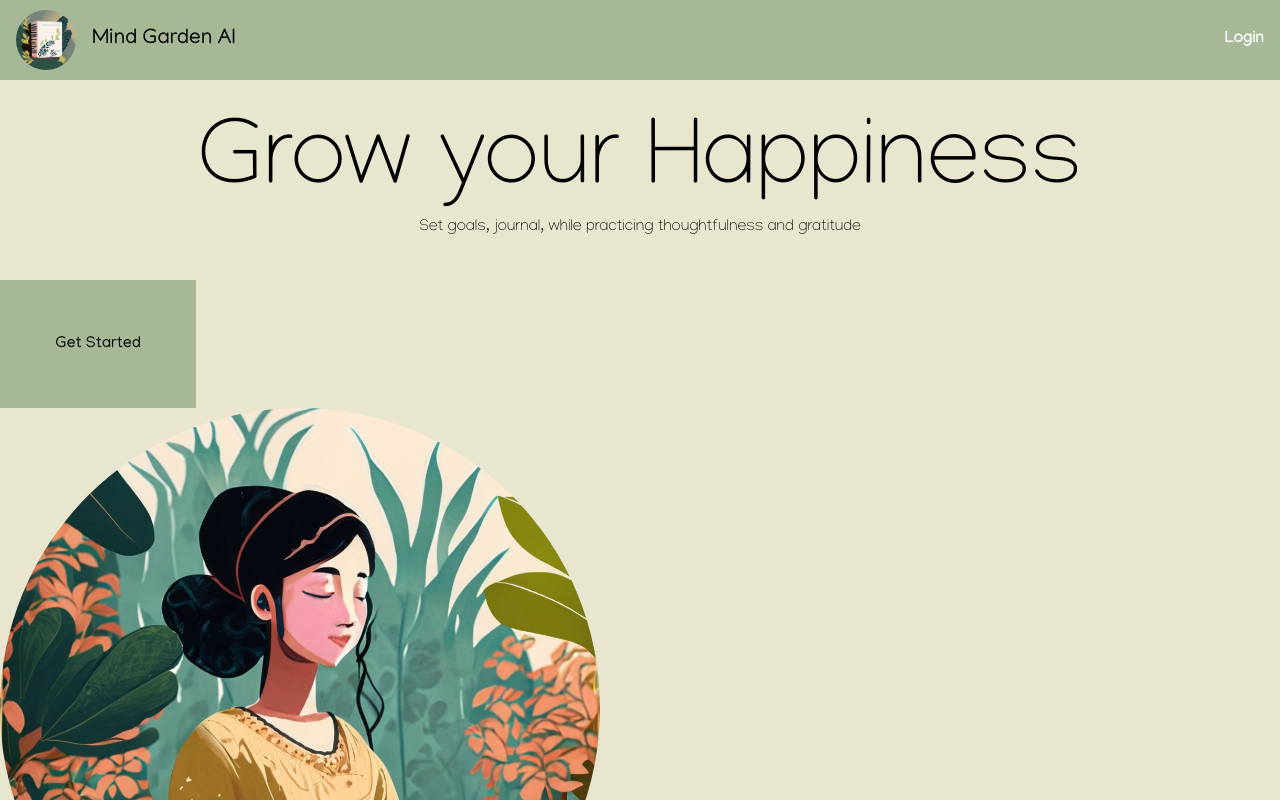
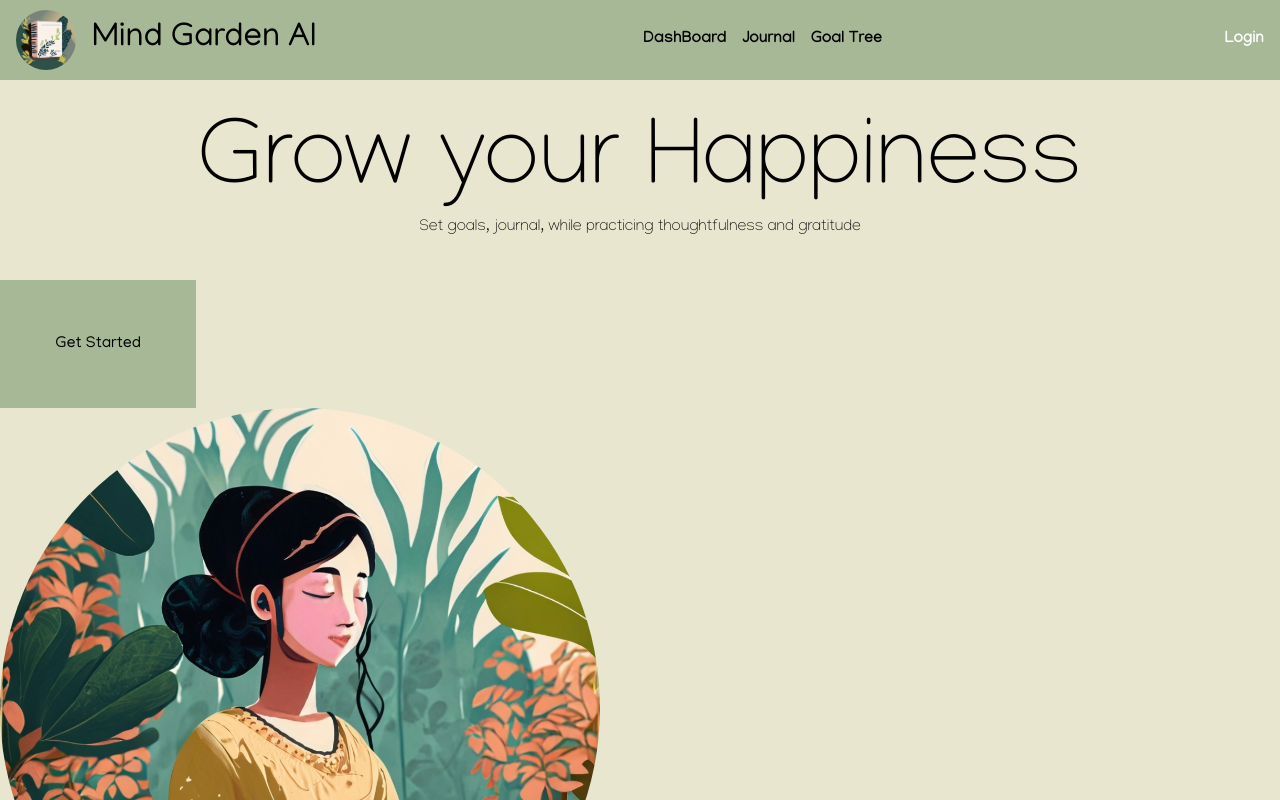
Before and after one commit to MindGardenAI/Web-UI, a Next.js app in the folder web/: page / in a window 1280 px wide. Shown: the top 800 px of the page. Built offline with nearby package versions, Linux system fonts and the light colour scheme.

Commit message:
Changed the Navbar; added the titles for navigation

```diff
--- a/web/app/components/navigation/index.tsx
+++ b/web/app/components/navigation/index.tsx
@@ -18,8 +18,16 @@ const Navbar = () => {
           <div className="flex justify-between items-center h-full">
             <div className="flex gap-4 justify-start items-center">
               <Logo />
-              <p className="inline h-min text-[16pt]">Mind Garden AI</p>
+              <p className="inline h-min text-[25pt]">Mind Garden AI</p>
             </div>
+            <ul className="flex">
+              <a className="pr-4 font-bold" href="">DashBoard</a>
+
+              <a className="pr-4 font-bold" href="">Journal</a>
+
+              <a className="pr-4 font-bold" href="">Goal Tree</a>
+            </ul>
+
             <ul className="hidden md:flex gap-x-6 text-white font-bold">
              <ul>
              {!isAuthenticated ? <a href="/login">Login</a> : <LogoutButton/>}
```
